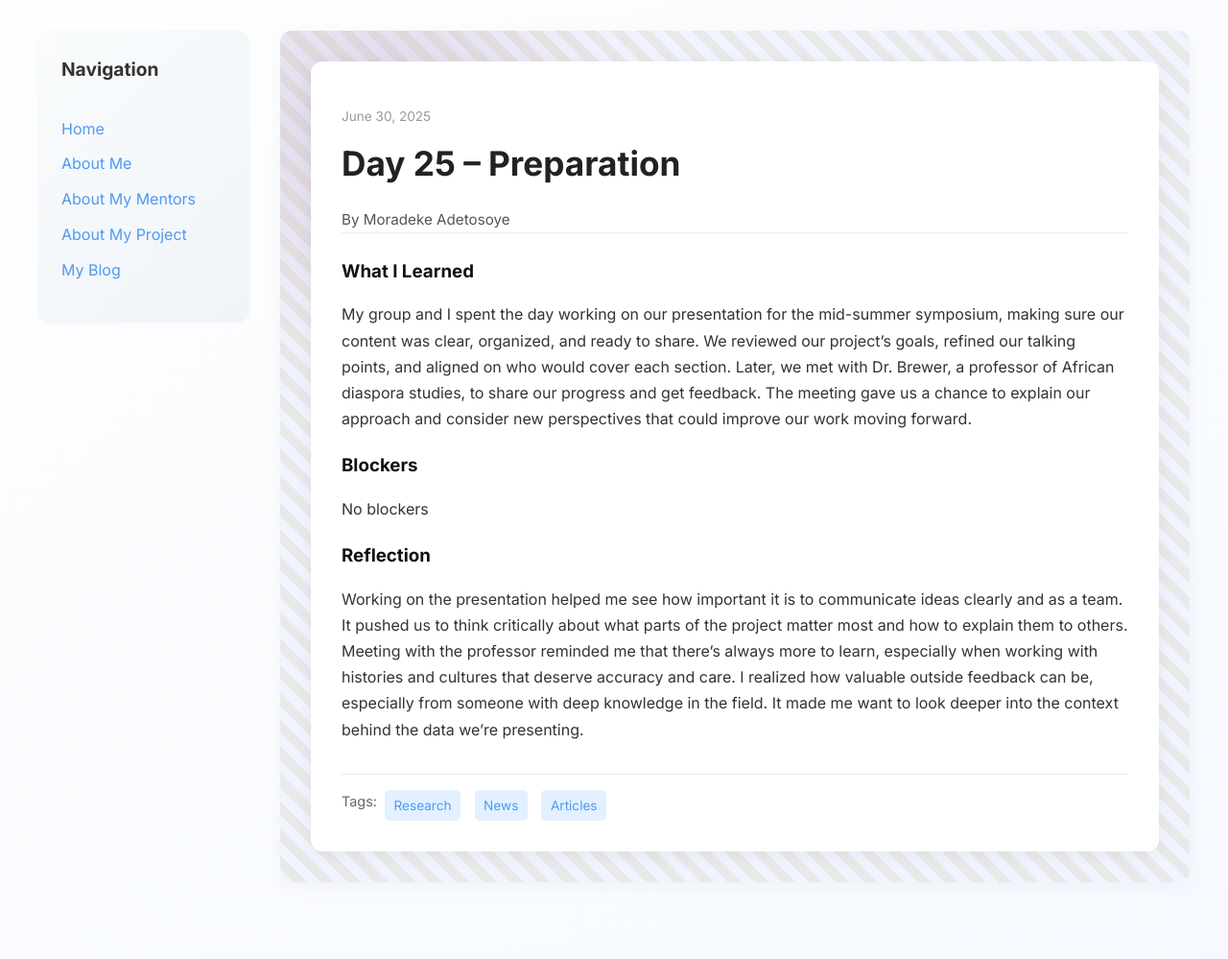
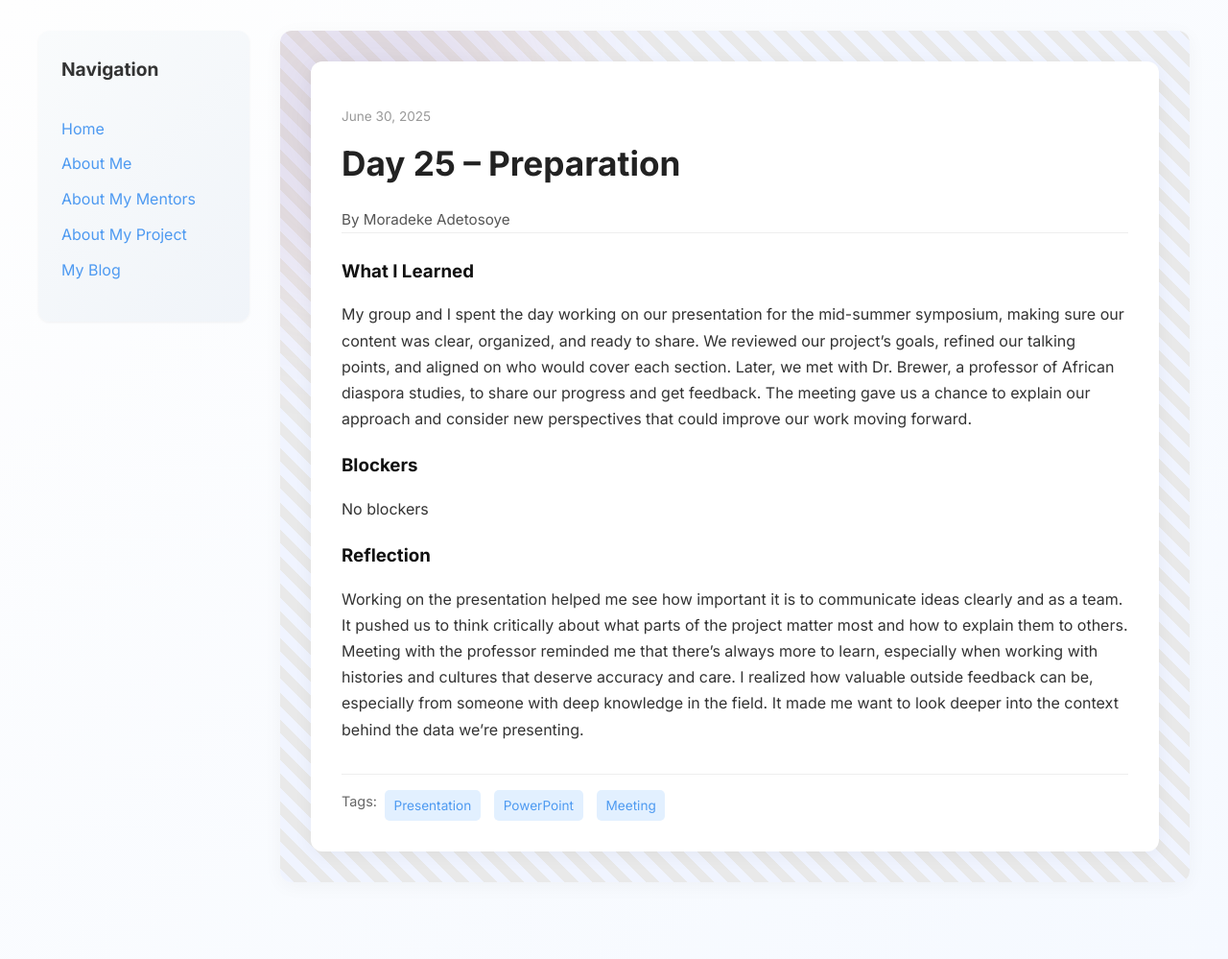
Before and after one commit to deke-a/deke-a.github.io, a Jekyll site: the page built from _posts/2025-06-30-day-25.md, in a window 1280 px wide. Shown: the whole page at 96% size. Built offline with Jekyll 4.4.1, drawn with Linux system fonts in a browser that asks for light colours.

Commit message:
Update 2025-06-30-day-25.md

```diff
--- a/_posts/2025-06-30-day-25.md
+++ b/_posts/2025-06-30-day-25.md
@@ -4,7 +4,7 @@ title: "Day 25 – Preparation"
 date: 2025-06-30
 author: Moradeke Adetosoye
 permalink: /day25.html
-tags: ["Research", "News", "Articles"]
+tags: ["Presentation", "PowerPoint", "Meeting"]
 
 what_i_learned: |
   My group and I spent the day working on our presentation for the mid-summer symposium, making sure our content was clear, organized, and ready to share. We reviewed our project’s goals, refined our talking points, and aligned on who would cover each section. Later, we met with Dr. Brewer, a professor of African diaspora studies, to share our progress and get feedback. The meeting gave us a chance to explain our approach and consider new perspectives that could improve our work moving forward.
```
